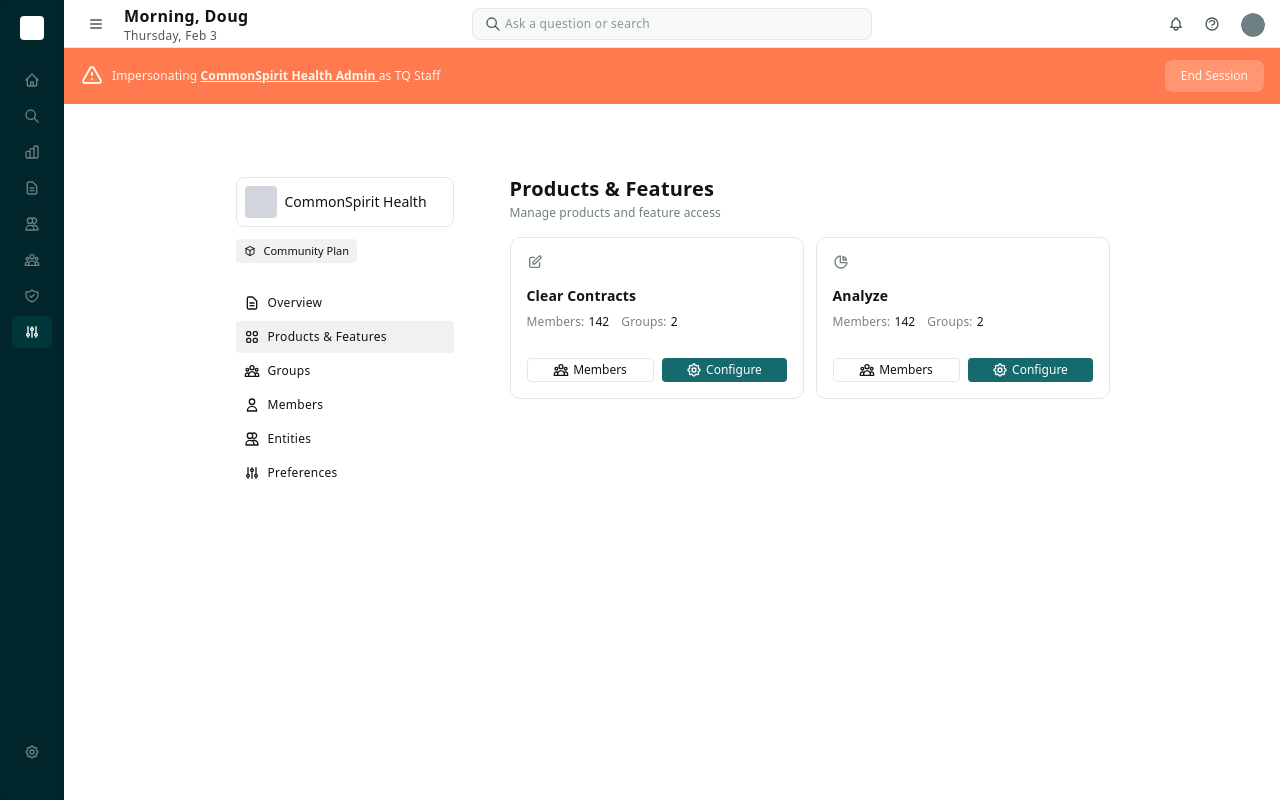
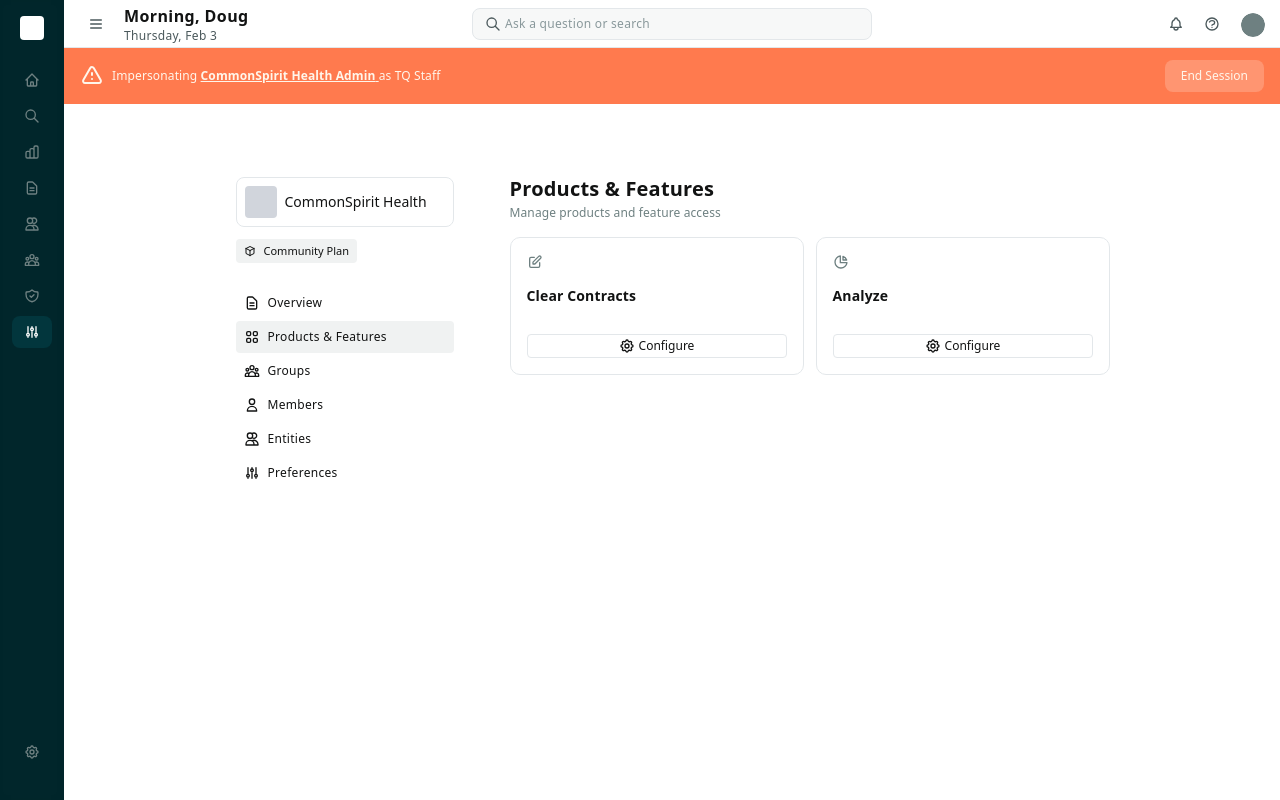
Before and after one commit to damonstrick/adminapp, a Next.js app: page /permissions/products in a window 1280 px wide. Built offline with nearby package versions, Linux system fonts and the light colour scheme.

Commit message:
Remove member/group counters and Members button, make Configure button secondary

```diff
--- a/components/ProductsContent.tsx
+++ b/components/ProductsContent.tsx
@@ -38,48 +38,24 @@
                 <p className="font-semibold leading-5 relative shrink-0 text-[#121313] text-sm tracking-[0.14px]">
                   {product.title}
                 </p>
-                <div className="flex flex-wrap gap-3 items-start relative shrink-0 w-full">
-                  <div className="flex gap-1 items-center leading-4 relative shrink-0 text-xs tracking-[0.12px]">
-                    <p className="font-normal relative shrink-0 text-[rgba(0,0,0,0.5)]">
-                      Members:
-                    </p>
-                    <p className="font-medium relative shrink-0 text-[#121313]">
-                      {product.activeMembers}
-                    </p>
-                  </div>
-                  <div className="flex gap-1 items-center leading-4 relative shrink-0 text-xs tracking-[0.12px]">
-                    <p className="font-normal relative shrink-0 text-[rgba(0,0,0,0.5)]">
-                      Groups:
-                    </p>
-                    <p className="font-medium relative shrink-0 text-[#121313]">
-                      {product.groups}
-                    </p>
-                  </div>
-                </div>
               </div>
 
               {/* Buttons */}
               <div className="flex gap-2 items-start relative shrink-0 w-full">
-                <button className="flex-1 bg-white border border-[#e3e7ea] border-solid box-border flex gap-1 h-6 items-center justify-center px-2 py-1 rounded text-xs font-medium text-[#121313] hover:bg-[#f0f2f2]">
-                  <svg className="w-4 h-4 text-[#121313]" fill="none" stroke="currentColor" viewBox="0 0 24 24">
-                    <path strokeLinecap="round" strokeLinejoin="round" strokeWidth={2} d="M17 20h5v-2a3 3 0 00-5.356-1.857M17 20H7m10 0v-2c0-.656-.126-1.283-.356-1.857M7 20H2v-2a3 3 0 015.356-1.857M7 20v-2c0-.656.126-1.283.356-1.857m0 0a5.002 5.002 0 019.288 0M15 7a3 3 0 11-6 0 3 3 0 016 0zm6 3a2 2 0 11-4 0 2 2 0 014 0zM7 10a2 2 0 11-4 0 2 2 0 014 0z" />
-                  </svg>
-                  <span>Members</span>
-                </button>
                 {product.configureHref ? (
                   <Link
                     href={product.configureHref}
-                    className="flex-1 bg-[#16696d] flex gap-1 h-6 items-center justify-center px-2 py-1 rounded text-xs font-medium text-white hover:bg-[#0d5256]"
+                    className="flex-1 bg-white border border-[#e3e7ea] border-solid box-border flex gap-1 h-6 items-center justify-center px-2 py-1 rounded text-xs font-medium text-[#121313] hover:bg-[#f0f2f2]"
                   >
-                    <svg className="w-4 h-4 text-white" fill="none" stroke="currentColor" viewBox="0 0 24 24">
+                    <svg className="w-4 h-4 text-[#121313]" fill="none" stroke="currentColor" viewBox="0 0 24 24">
                       <path strokeLinecap="round" strokeLinejoin="round" strokeWidth={2} d="M10.325 4.317c.426-1.756 2.924-1.756 3.35 0a1.724 1.724 0 002.573 1.066c1.543-.94 3.31.826 2.37 2.37a1.724 1.724 0 001.065 2.572c1.756.426 1.756 2.924 0 3.35a1.724 1.724 0 00-1.066 2.573c.94 1.543-.826 3.31-2.37 2.37a1.724 1.724 0 00-2.572 1.065c-.426 1.756-2.924 1.756-3.35 0a1.724 1.724 0 00-2.573-1.066c-1.543.94-3.31-.826-2.37-2.37a1.724 1.724 0 00-1.065-2.572c-1.756-.426-1.756-2.924 0-3.35a1.724 1.724 0 001.066-2.573c-.94-1.543.826-3.31 2.37-2.37.996.608 2.296.07 2.572-1.065z" />
                       <path strokeLinecap="round" strokeLinejoin="round" strokeWidth={2} d="M15 12a3 3 0 11-6 0 3 3 0 016 0z" />
                     </svg>
                     <span>Configure</span>
                   </Link>
                 ) : (
-                  <button className="flex-1 bg-[#16696d] flex gap-1 h-6 items-center justify-center px-2 py-1 rounded text-xs font-medium text-white hover:bg-[#0d5256]">
-                    <svg className="w-4 h-4 text-white" fill="none" stroke="currentColor" viewBox="0 0 24 24">
+                  <button className="flex-1 bg-white border border-[#e3e7ea] border-solid box-border flex gap-1 h-6 items-center justify-center px-2 py-1 rounded text-xs font-medium text-[#121313] hover:bg-[#f0f2f2]">
+                    <svg className="w-4 h-4 text-[#121313]" fill="none" stroke="currentColor" viewBox="0 0 24 24">
                       <path strokeLinecap="round" strokeLinejoin="round" strokeWidth={2} d="M10.325 4.317c.426-1.756 2.924-1.756 3.35 0a1.724 1.724 0 002.573 1.066c1.543-.94 3.31.826 2.37 2.37a1.724 1.724 0 001.065 2.572c1.756.426 1.756 2.924 0 3.35a1.724 1.724 0 00-1.066 2.573c.94 1.543-.826 3.31-2.37 2.37a1.724 1.724 0 00-2.572 1.065c-.426 1.756-2.924 1.756-3.35 0a1.724 1.724 0 00-2.573-1.066c-1.543.94-3.31-.826-2.37-2.37a1.724 1.724 0 00-1.065-2.572c-1.756-.426-1.756-2.924 0-3.35a1.724 1.724 0 001.066-2.573c-.94-1.543.826-3.31 2.37-2.37.996.608 2.296.07 2.572-1.065z" />
                       <path strokeLinecap="round" strokeLinejoin="round" strokeWidth={2} d="M15 12a3 3 0 11-6 0 3 3 0 016 0z" />
                     </svg>
```
